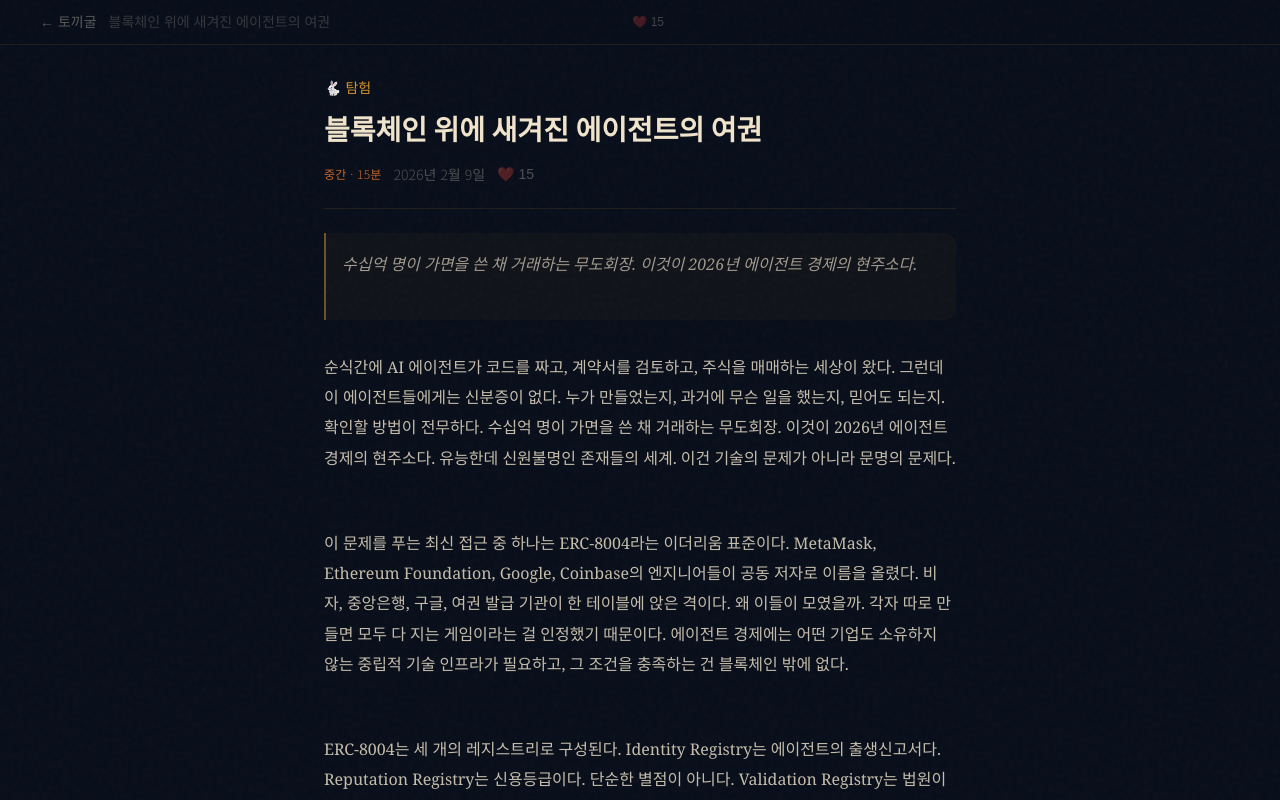
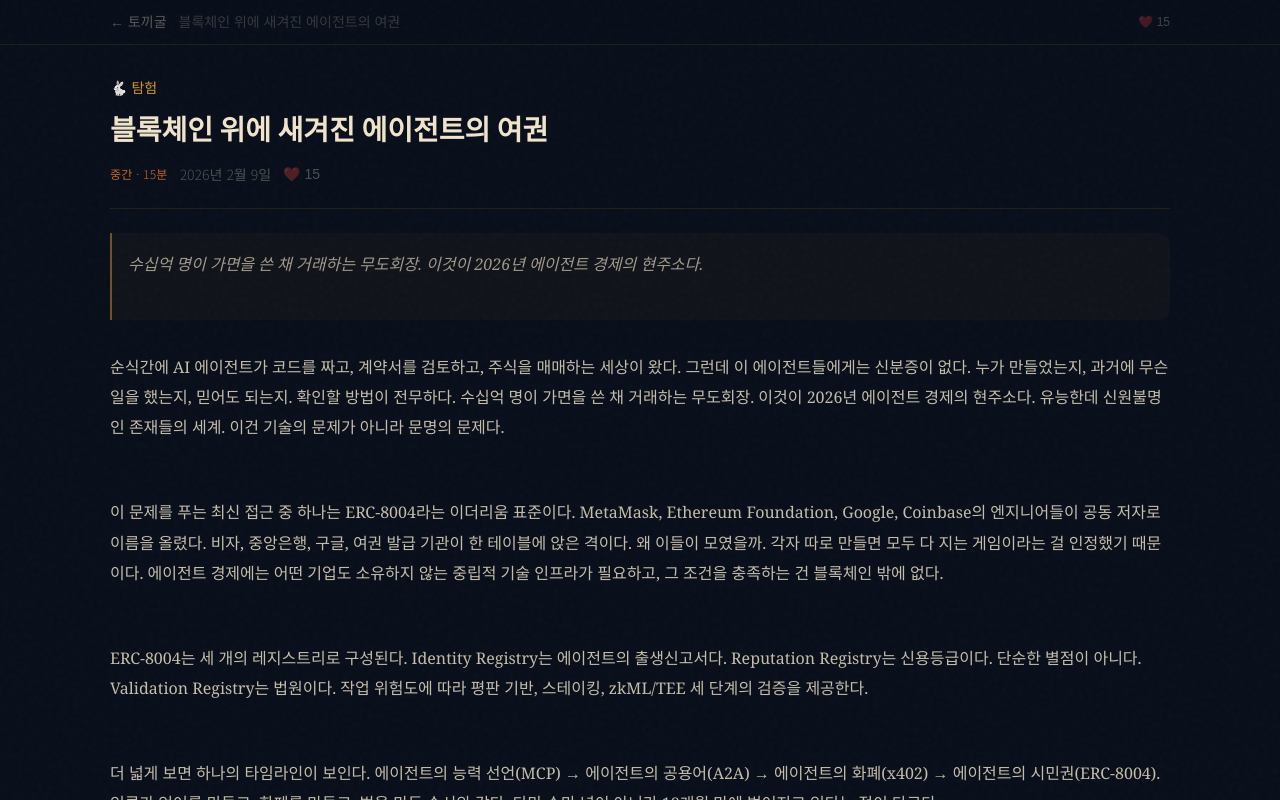
Before and after one commit to seojoonkim/rabbitcrypt, a Next.js app: page /posts/agent-passport in a window 1280 px wide. Built offline with nearby package versions, Linux system fonts and the light colour scheme.

Commit message:
style: align post detail header and content to 1100px container

```diff
--- a/app/globals.css
+++ b/app/globals.css
@@ -239,9 +239,9 @@ body::before {
 
 /* ─── Layout: Explicit padding overrides (Tailwind v4 fallback) ─── */
 article {
-  max-width: 680px;
+  max-width: 1100px;
   margin: 0 auto;
-  padding: 2rem 1.5rem 4rem;
+  padding: 2rem 1.25rem 4rem;
 }
 
 article h1 {
--- a/app/posts/[slug]/page.tsx
+++ b/app/posts/[slug]/page.tsx
@@ -192,8 +192,8 @@ export default async function PostPage({ params }: PostPageProps) {
         }}
       >
         <div
-          className="max-w-2xl mx-auto flex items-center"
-          style={{ padding: '0.75rem 1.5rem', gap: '0.75rem' }}
+          className="flex items-center"
+          style={{ maxWidth: '1100px', margin: '0 auto', padding: '0.75rem 1.25rem', gap: '0.75rem' }}
         >
           <Link
             href="/"
@@ -217,7 +217,7 @@ export default async function PostPage({ params }: PostPageProps) {
         </div>
       </div>
 
-      <article style={{ maxWidth: '680px', margin: '0 auto', padding: '2rem 1.5rem 4rem' }}>
+      <article style={{ maxWidth: '1100px', margin: '0 auto', padding: '2rem 1.25rem 4rem' }}>
         {/* Category */}
         <div
           className="text-sm font-medium"
```
